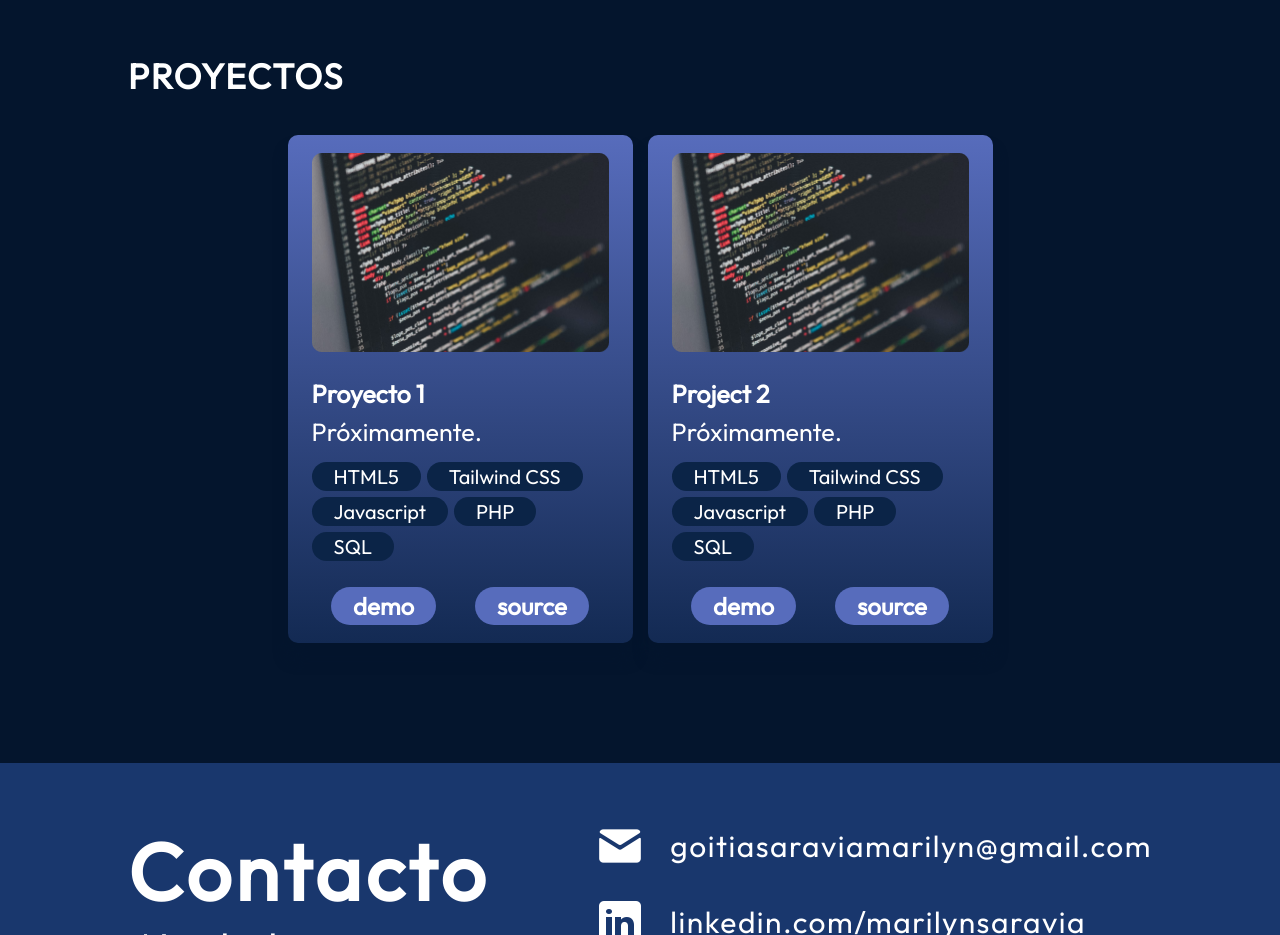
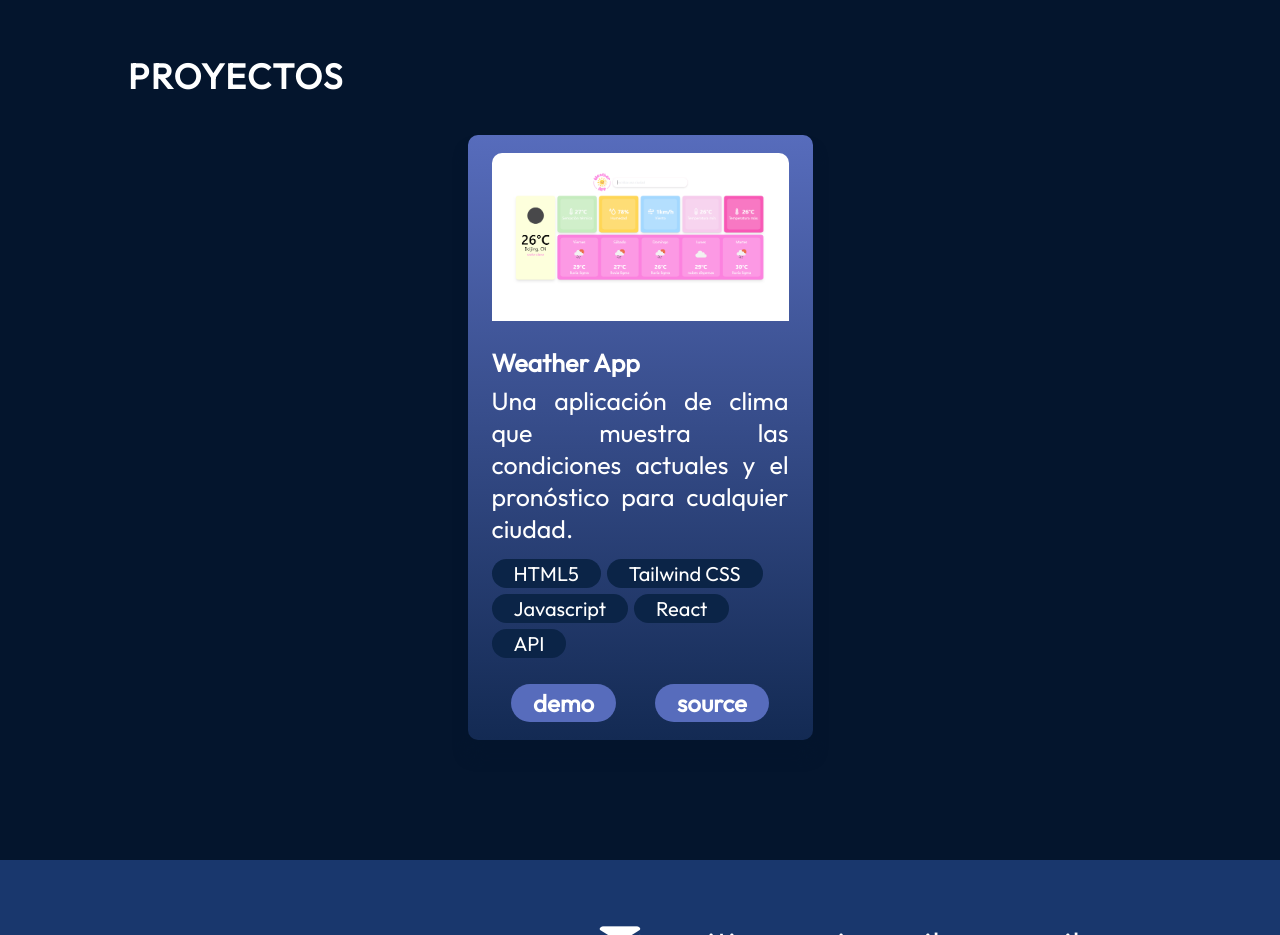
Before and after one commit to marilynsaravia/Portfolio, a React (Vite) app: page / in a window 1280 px wide. Shown: the part 2480-3415 px from the top of the page. Built offline with nearby package versions, Linux system fonts and the light colour scheme.

Commit message:
Add new project image and update styles and data

```diff
--- a/src/components/About/About.module.css
+++ b/src/components/About/About.module.css
@@ -28,6 +28,7 @@
 .aboutImage {
   width: 35%;
 }
+
 
 .aboutItems {
   color: var(--color-text);
--- a/src/components/Projects/ProjectCard.module.css
+++ b/src/components/Projects/ProjectCard.module.css
@@ -12,6 +12,8 @@
 
 .image {
   margin-bottom: 26px;
+  border-top-left-radius: 10px;
+  border-top-right-radius: 10px;
 }
 
 .title {
@@ -23,6 +25,7 @@
   margin-top: 6px;
   font-size: 25px;
   font-weight: 400;
+  text-align: justify;
 }
 
 .skills {
--- a/src/data/projects.json
+++ b/src/data/projects.json
@@ -1,18 +1,10 @@
 [
   {
-    "title": "Proyecto 1",
-    "imageSrc": "projects/project.png",
-    "description": "Próximamente.",
-    "skills": ["HTML5","Tailwind CSS","Javascript", "PHP", "SQL"],
-    "demo": "https://www.example.com",
-    "source": "https://www.github.com"
-  },
-  {
-    "title": "Project 2",
-    "imageSrc": "projects/project.png",
-    "description": "Próximamente.",
-    "skills": ["HTML5","Tailwind CSS","Javascript", "PHP", "SQL"],
-    "demo": "https://www.example.com",
-    "source": "https://www.github.com"
+    "title": "Weather App",
+    "imageSrc": "projects/project1.png",
+    "description": "Una aplicación de clima que muestra las condiciones actuales y el pronóstico para cualquier ciudad.",
+    "skills": ["HTML5","Tailwind CSS","Javascript", "React", "API"],
+    "demo": "https://weather-app-dvem.onrender.com/",
+    "source": "https://github.com/marilynsaravia/Weather-App"
   }
 ]
```
Also changed, not shown: assets/projects/project.png (deleted), assets/projects/project1.png (added).
